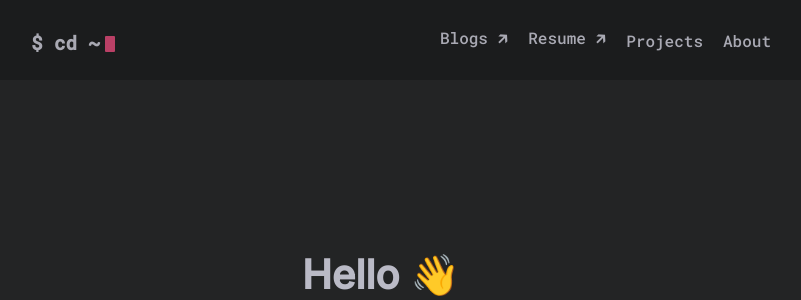
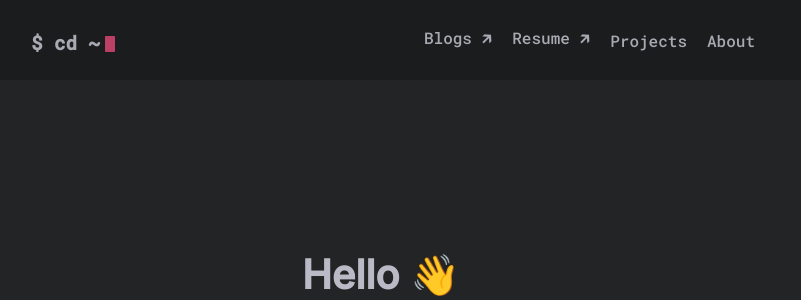
Before and after one commit to JoseBritto/JoseBritto.github.io, a PHP site: page / in a window 1280 px wide; the page is wider, and only the part inside the window is pictured. Shown: the top 300 px of that part, without its empty margins (259-1060 px from the left). Run offline with PHP 8.4, Linux system fonts and the light colour scheme.

Commit message:
Add right margin to header_right

```diff
--- a/assets/css/header.css
+++ b/assets/css/header.css
@@ -48,6 +48,7 @@ header>nav>a:hover{
 header>nav .header_right{
     display: flex;
     align-items: center;
+    margin-right: 16px;
 }
 
 header .blinking-cursor{
```
